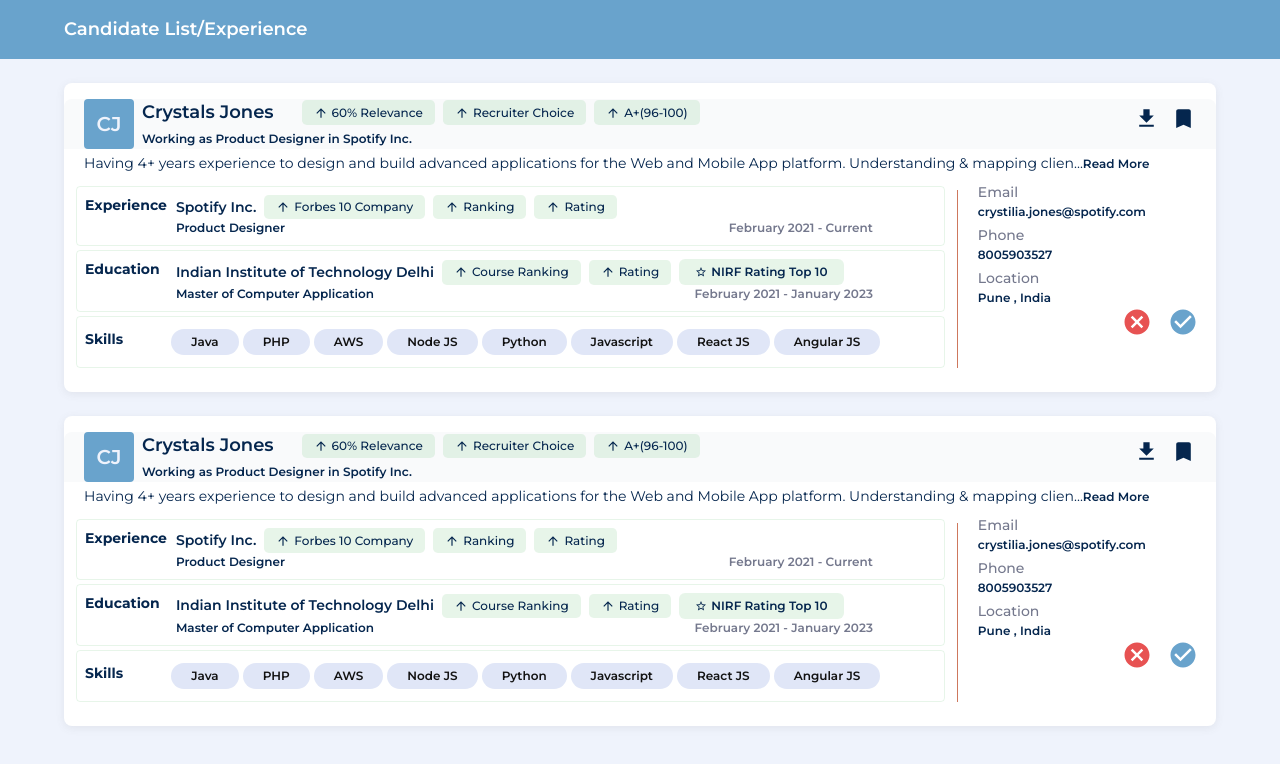
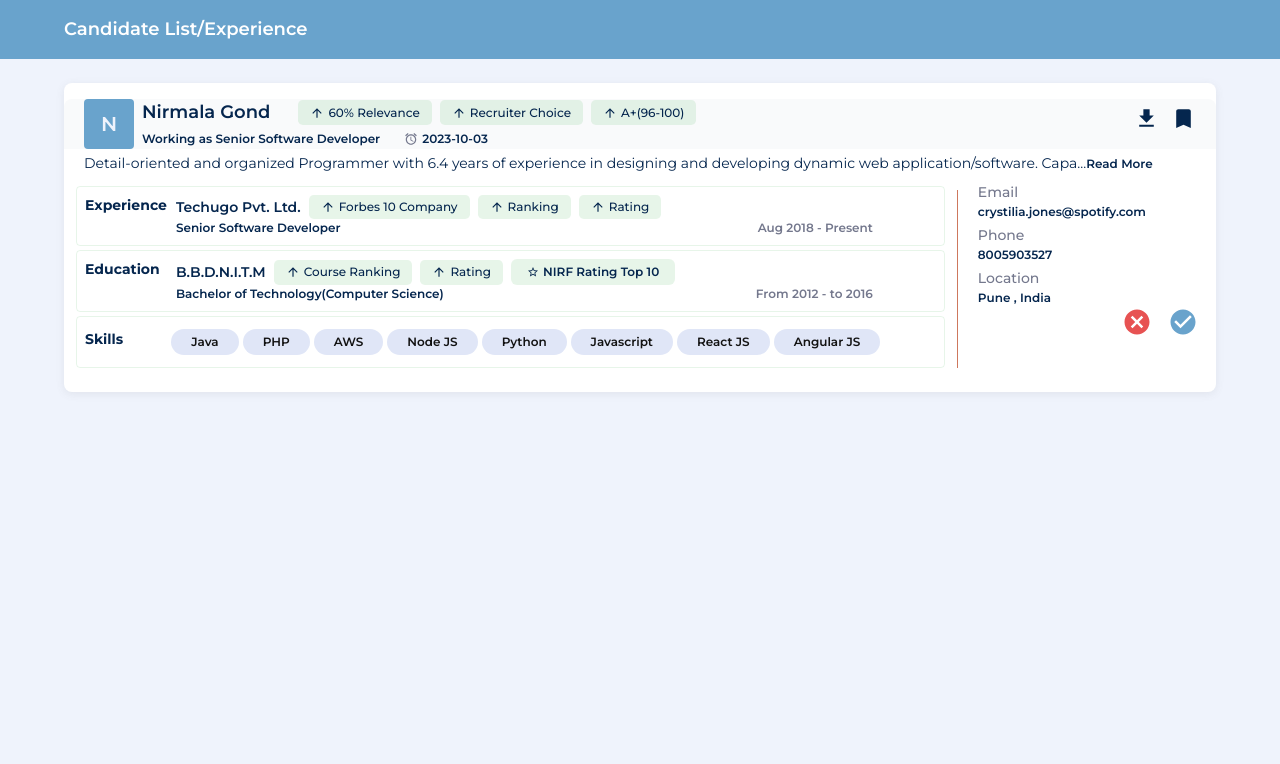
Before and after one commit to shanirai/redrob-demo, a Next.js app: page / in a window 1280 px wide. Shown: the top 764 px of the page. Built offline with nearby package versions, Linux system fonts and the light colour scheme.

Commit message:
feat : data integration

```diff
--- a/app/page.tsx
+++ b/app/page.tsx
@@ -9,6 +9,7 @@ import CandidateListCard from "@/feature/CandidateListCard";
 import CandidateList from "@/feature/secondOption/CandidateList";
 import CandidateDetails from "@/feature/candidateDetail/CandidateDetails";
 import RightSidePanel from "@/feature/panel/RightSidePanel";
+import CandidateRecord from "../data/candi.json";
 
 function Home() {
   const [active, setActive] = useState(false);
@@ -20,7 +21,6 @@ function Home() {
       <Container maxWidth="lg">
         <RightSidePanel>
           <CandidateListCard />
-          <CandidateListCard />
         </RightSidePanel>
       </Container>
     </Box>
--- /dev/null
+++ b/data/candi.json
@@ -0,0 +1,167 @@
+[
+  {
+    "candidate_name": "Nirmala Gond",
+    "candidate_position": "Senior Software Developer",
+    "candidate_current_location": "Ravet, Pune, Maharashtra",
+    "updated_at": "2023-10-03",
+    "candidate_summary": "Detail-oriented and organized Programmer with 6.4 years of experience in designing and developing dynamic web application/software. Capable of understanding client requirements and translating into code to add new features or modifications for existing products. I have experience of 2 years in Angular and 4.2 years in Nodejs.",
+    "candidate_linkedin": null,
+    "candidate_github": null,
+    "candidate_portfolio": null,
+    "candidate_email": "nirmalaglsrm27@gmail.com",
+    "candidate_phone": "9890655543",
+    "jd_per": 90,
+    "candidate_grade": "A+",
+    "recruiter_choice": true,
+    "overall_avg": "80",
+    "experiance": [
+      {
+        "name": "Techugo Pvt. Ltd.",
+        "job_title": "Senior Software Developer",
+        "from": "Aug 2018",
+        "to": "Present",
+        "description": "In a world full of ordinary, we create mobile applications for people with an extraordinary vision. It is easy to lose one's true self in this monotonous world, but since you are here looking for a team, we believe that you too are willing to go the extra mile.",
+        "industry_sector": "IT Services and IT Consulting",
+        "company_type": "Private",
+        "size": "200+",
+        "culture": null,
+        "location": "Noida, UP",
+        "technology": null,
+        "specialties": "Mobile App Development, Web Development, Desktop Applications, Wearable Devices, iPhone App Development, Android App Development, UI Designing, Software Testing, SEO/ SMO, Blockchain Technology, React Native, Flutter, techugo, Logo Design, Ionic, Mobile app Design, Web Design, artificial intelligence, Technology, and Virtual Reality",
+        "compliance": null,
+        "market_position": null,
+        "technology_stack": null,
+        "global_presence": true,
+        "website_link": "https://www.techugo.com/",
+        "customer_satisfaction": null,
+        "reviews": 4.5,
+        "overall": 67,
+        "industry_sector_p": 10,
+        "company_type_p": 5,
+        "size_p": 10,
+        "culture_p": 0,
+        "location_p": 10,
+        "technology_p": 0,
+        "specialties_p": 6,
+        "compliance_p": 0,
+        "market_position_p": 0,
+        "technology_stack_p": 0,
+        "global_presence_p": 7,
+        "customer_satisfaction_p": 5,
+        "reviews_p": 5,
+        "s_overall_per": 7,
+        "s_culture_per": 0,
+        "s_reviews_per": -5,
+        "t_overall_per": -10,
+        "t_culture_per": -30
+      },
+      {
+        "name": "Ginger Webs Pvt. Ltd.",
+        "job_title": "Software Developer",
+        "from": "Oct 2017",
+        "to": "May 2018",
+        "description": "Think Exam, a Ginger Webs Company, is a global leader in assessment, helping businesses transform their assessments with its AI-enabled technology and tailor-made solutions. From talent acquisition and campus hiring to talent development, we help you find diverse, agile and innovative talent for your company.",
+        "industry_sector": "IT Services and IT Consulting",
+        "company_type": "Private",
+        "size": "200+",
+        "culture": null,
+        "location": "Noida, UP",
+        "technology": null,
+        "specialties": "OMR Software, Advanced OMR Application, CBT - Centre Based Test, Recruitment Test, Employee Assessments, OMR Sheets Processing, Test Labs, Customized Testing Portal, Online Test Software, Verificare, Think Exam, Online examination paltform, OMR Software Solutions, Optical Mark Reader Software, Online Exam Software, Online Exam Platform, Skill Assessment Platform, and Computer Based Test",
+        "compliance": null,
+        "market_position": null,
+        "technology_stack": null,
+        "global_presence": true,
+        "website_link": "https://www.gingerwebs.com/",
+        "customer_satisfaction": null,
+        "reviews": 2.9,
+        "overall": 49,
+        "industry_sector_p": 10,
+        "company_type_p": 2,
+        "size_p": 10,
+        "culture_p": 0,
+        "location_p": 10,
+        "technology_p": 6,
+        "specialties_p": 6,
+        "compliance_p": 0,
+        "market_position_p": 0,
+        "technology_stack_p": 0,
+        "global_presence_p": 5,
+        "customer_satisfaction_p": 0,
+        "reviews_p": "3 ",
+        "s_overall_per": 6,
+        "s_culture_per": 0,
+        "s_reviews_per": -20,
+        "t_overall_per": -10,
+        "t_culture_per": -40
+      }
+    ],
+    "education": [
+      {
+        "degree": "Bachelor of Technology",
+        "stream": "Computer Science",
+        "institute_name": "B.B.D.N.I.T.M",
+        "from": 2012,
+        "to": 2016,
+        "skills_taught/emphasized": null,
+        "description": "Established in 1998 Babu Banarasi Das National Institute of Technology and Management is a known reputed Institute, located in Lucknow, Uttar Pradesh. Babu Banarasi Das National Institute of Technology and Management offers 23 diverse courses for Degree in Full Time mode. Babu Banarasi Das National Institute of Technology and Management offers a range of 20 UG courses. These courses are aimed to provide students with the necessary skills and knowledge in their field of interest. Candidate can pursue in multiple range of courses like B.E. / B.Tech, MBA/PGDM, M.E./M.Tech, MCA, BBA, BCA, B.Pharma with the stream of Engineering, Business & Management Studies, IT & Software and Medicine & Health Sciences. From introductory courses to more advanced topics, there are a variety of courses to choose from. Institute provides opportunity to students to gain proficiency & expertise in the specialization of Civil Engineering, Electrical Engineering, Mechanical Engineering, Computer Science Engineering, Electronics & Communication Engineering, Aeronautical Engineering, Chemical Engineering, Information Technology. Courses offered by institute are well recognized and acknowlegded by approving body like AICTE.",
+        "website": "https://bbdnitm.ac.in",
+        "reputation": 3.5,
+        "ranking": null,
+        "accreditation": true,
+        "placement": null,
+        "alumni_network": null,
+        "internship_opportunities": null,
+        "relevant_specializations": null,
+        "type": "Private",
+        "established": 1998,
+        "reputation_p": 10,
+        "ranking_p": 10,
+        "accreditation_p": 10,
+        "placement_p": 0,
+        "alumni_network_p": 0,
+        "internship_opportunities_p": 0,
+        "relevant_specializations_p": 0,
+        "type_p": 5,
+        "established_p": 10,
+        "overall": 60,
+        "t_overall_per": 20,
+        "t_ranking_per": 10,
+        "t_accreditation_tag": " AICTE"
+      },
+      {
+        "degree": "Diploma",
+        "stream": "Computer Science",
+        "institute_name": "Government Girls Polytechnic,",
+        "from": 2011,
+        "to": 2013,
+        "skills_taught/emphasized": " ",
+        "description": "This Institute came into existence in 2004.The Institute is Located at NH76E about 50 kilometer from Prayagraj in Meja Khas Tehsil. The institute is under the administration of Directorate of Technical Education, Government of Uttar Pradesh, Department of Technical Education.",
+        "website": "https://www.ggpmeja.ac.in",
+        "reputation": 3.5,
+        "ranking": null,
+        "accreditation": true,
+        "placement": null,
+        "alumni_network": null,
+        "internship_opportunities": null,
+        "relevant_specializations": null,
+        "type": "Government",
+        "established": 2004,
+        "reputation_p": 10,
+        "ranking_p": 10,
+        "accreditation_p": 10,
+        "placement_p": 0,
+        "alumni_network_p": 0,
+        "internship_opportunities_p": 0,
+        "relevant_specializations_p": 0,
+        "type_p": 5,
+        "established_p": 10,
+        "overall": 60,
+        "t_overall_per": 20,
+        "t_ranking_per": 10,
+        "t_accreditation_tag": "AICTE"
+      }
+    ]
+  }
+
+]
--- a/feature/CandidateListCard.tsx
+++ b/feature/CandidateListCard.tsx
@@ -15,11 +15,6 @@ import {
   Divider,
 } from "@mui/material";
 // MUI icons
-import GitHubIcon from "@mui/icons-material/GitHub";
-import LinkedInIcon from "@mui/icons-material/LinkedIn";
-import BusinessCenterIcon from "@mui/icons-material/BusinessCenter";
-import LocationOnIcon from "@mui/icons-material/LocationOn";
-import HomeWorkIcon from "@mui/icons-material/HomeWork";
 import AccessAlarmsIcon from "@mui/icons-material/AccessAlarms";
 import PublicIcon from "@mui/icons-material/Public";
 import BookmarkIcon from "@mui/icons-material/Bookmark";
@@ -28,12 +23,11 @@ import ExperianceCard from "./ExperianceCard";
 import EducationCard from "./EducationalDetails";
 import ListOfSkills from "./Skills";
 import BasicDetails from "./common/BasicDetails";
-import CheckCircleIcon from "@mui/icons-material/CheckCircle";
-import CancelIcon from "@mui/icons-material/Cancel";
-
 // Third party packages
 import { useSnackbar } from "notistack";
+// Custom components
 import CustomChip from "./common/CustomChip";
+import CandidateData from "../data/candi.json";
 
 function CandidateListCard(props: any) {
   //**  props -- components  */
@@ -75,12 +69,14 @@ function CandidateListCard(props: any) {
 
   return (
     <Box>
+      {CandidateData.map((candiData, index) => (
         <Box
           bgcolor={"#fff"}
           boxShadow={" rgba(99, 99, 99, 0.1) 0px 2px 8px 0px"}
           borderRadius={2}
           mt={3}
           py={2}
+          key={index}
         >
           <Box
             display={"flex"}
@@ -92,17 +88,6 @@ function CandidateListCard(props: any) {
           >
             <Box display={"flex"}>
               <Box>
-              {/* <Typography
-                variant="h4"
-                color={"grey.100"}
-                bgcolor={"primary.main"}
-                px={1}
-                py={1}
-                borderRadius={"4px"}
-                sx={{ "&:hover": { bgcolor: "secondary.main" } }}
-              >
-                CJ
-              </Typography> */}
                 <Avatar
                   variant="rounded"
                   sx={{
@@ -113,13 +98,13 @@ function CandidateListCard(props: any) {
                     fontSize: "20px",
                   }}
                 >
-                CJ
+                  {candiData.candidate_name.charAt(0)}
                 </Avatar>
               </Box>
               <Box flexDirection={"column"} ml={1}>
                 <Box display={"flex"} alignItems={"center"}>
                   <Typography variant="h4" fontWeight={600} mr={2.5}>
-                  Crystals Jones
+                    {candiData.candidate_name}
                   </Typography>
 
                   {/* custom chip*/}
@@ -128,16 +113,28 @@ function CandidateListCard(props: any) {
                     <CustomChip item={item} key={index} />
                   ))}
                 </Box>
-              <Box>
-                <Typography variant="subtitle2" fontWeight={600} mt={0.5}>
-                  Working as{" "}
+                <Box display={"flex"}>
                   <Typography
-                    component={"span"}
                     variant="subtitle2"
                     fontWeight={600}
-                    color={"text.primary"}
-                  >{`Product Designer`}</Typography>{" "}
-                  in {`Spotify Inc. `}
+                    mt={0.5}
+                    mr={1}
+                  >
+                    Working as {candiData.candidate_position}
+                  </Typography>
+
+                  <Typography
+                    variant="subtitle2"
+                    fontWeight={600}
+                    mt={0.5}
+                    display={"flex"}
+                    alignItems={"center"}
+                    ml={2}
+                  >
+                    <AccessAlarmsIcon
+                      sx={{ color: "text.secondary", fontSize: 14, mr: 0.5 }}
+                    />{" "}
+                    {candiData.updated_at}
                   </Typography>
                 </Box>
               </Box>
@@ -171,7 +168,10 @@ function CandidateListCard(props: any) {
           </Box>
           <Box px={2.5} pt={0.5}>
             <Typography variant="body2">
-            {isShowMore ? cvData : cvData.slice(0, 136)}...
+              {isShowMore
+                ? candiData.candidate_summary
+                : candiData.candidate_summary.slice(0, 136)}
+              ...
               <Typography
                 component={"span"}
                 variant="subtitle2"
@@ -189,11 +189,14 @@ function CandidateListCard(props: any) {
               <Grid item xs={9.3} onMouseOver={() => setActive(true)}>
                 {/* Work experience card  */}
 
-              <ExperianceCard active={active} />
+                <ExperianceCard
+                  candiExpData={candiData?.experiance}
+                  active={active}
+                />
 
                 {/* education card */}
 
-              <EducationCard />
+                <EducationCard candiEduData={candiData?.education} />
 
                 {/* Skills */}
 
@@ -228,6 +231,7 @@ function CandidateListCard(props: any) {
           </Button> */}
           </Box>
         </Box>
+      ))}
     </Box>
   );
 }
--- a/feature/EducationalDetails.tsx
+++ b/feature/EducationalDetails.tsx
@@ -21,7 +21,10 @@ import StarBorderIcon from "@mui/icons-material/StarBorder";
 import CustomChip from "./common/CustomChip";
 import BusinessCenterIcon from "@mui/icons-material/BusinessCenter";
 
-function EducationalDetails() {
+function EducationalDetails(props: any) {
+  //** props -- components  */
+  const { candiEduData } = props;
+
   // dummy data for tooltip
   const data =
     "Indian Institute of Technology Delhi is one of the 23 IITs created to be Centres of Excellence for training, research and development in science, engineering and technology in India.";
@@ -42,6 +45,7 @@ function EducationalDetails() {
 
   return (
     <Box>
+      {candiEduData?.slice(0, 1).map((candiEdu: any, index: any) => (
         <Box
           mt={0.5}
           mx={1.5}
@@ -55,11 +59,12 @@ function EducationalDetails() {
             <Grid item xs={1}>
               <Typography variant="h6">Education</Typography>
             </Grid>
-          <Grid item xs={10}>
+
+            <Grid item xs={10} key={index}>
               <Box flexDirection={"column"} display={"flex"} ml={1.5}>
                 <Box display={"flex"} alignItems={"center"}>
                   <Typography variant="h6" fontWeight={600}>
-                  Indian Institute of Technology Delhi
+                    {candiEdu?.institute_name}
                   </Typography>
                   {eduData.map((item, index) => (
                     <CustomChip item={item} key={index} />
@@ -89,17 +94,19 @@ function EducationalDetails() {
                 </Box>
                 <Stack direction={"row"} justifyContent={"space-between"}>
                   <Typography variant="subtitle2">
-                  Master of Computer Application
+                    {candiEdu?.degree}
+                    {`(${candiEdu?.stream})`}
                   </Typography>
 
                   <Typography variant="subtitle2" color={"text.secondary"}>
-                  February 2021 - January 2023
+                    {`From ${candiEdu?.from}`} - {`to ${candiEdu?.to}`}
                   </Typography>
                 </Stack>
               </Box>
             </Grid>
           </Grid>
         </Box>
+      ))}
     </Box>
   );
 }
--- a/feature/ExperianceCard.tsx
+++ b/feature/ExperianceCard.tsx
@@ -20,7 +20,7 @@ import CustomChip from "./common/CustomChip";
 
 function ExperianceCard(props: any) {
   //** props -- components */
-  const { active } = props;
+  const { active, candiExpData } = props;
 
   // exp data
   const expData = [
@@ -43,6 +43,7 @@ function ExperianceCard(props: any) {
 
   return (
     <Box position={"relative"}>
+      {candiExpData?.slice(0, 1).map((candiExp: any, index: any) => (
         <Box
           mt={0.5}
           mx={1.5}
@@ -69,7 +70,7 @@ function ExperianceCard(props: any) {
                       "&:hover": { color: "primary.main" },
                     }}
                   >
-                  Spotify Inc.
+                    {candiExp?.name}
                   </Typography>
                   {/* custom chip */}
 
@@ -83,16 +84,17 @@ function ExperianceCard(props: any) {
                   alignItems={"center"}
                 >
                   <Typography variant="subtitle2" color={"text.primary"}>
-                  Product Designer
+                    {candiExp?.job_title}
                   </Typography>
                   <Typography variant="subtitle2" color={"text.secondary"}>
-                  February 2021 - Current
+                    {candiExp?.from} - {candiExp?.to}
                   </Typography>
                 </Stack>
               </Box>
             </Grid>
           </Grid>
         </Box>
+      ))}
     </Box>
   );
 }
```
Lines whose indentation alone changed are shown as unchanged.
